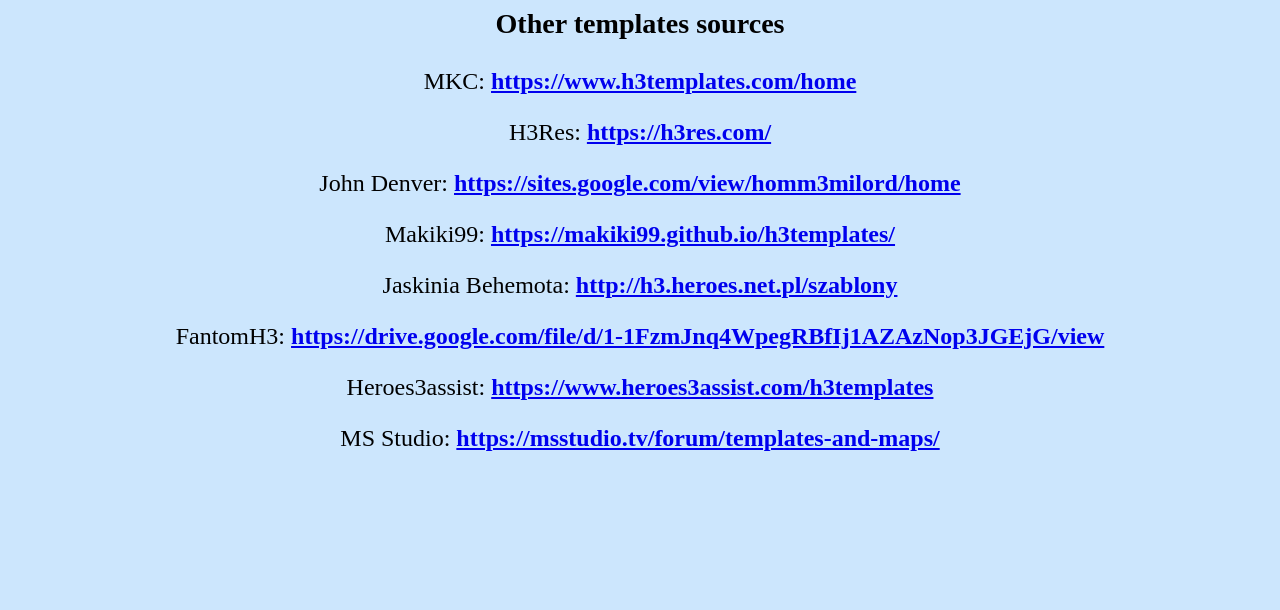
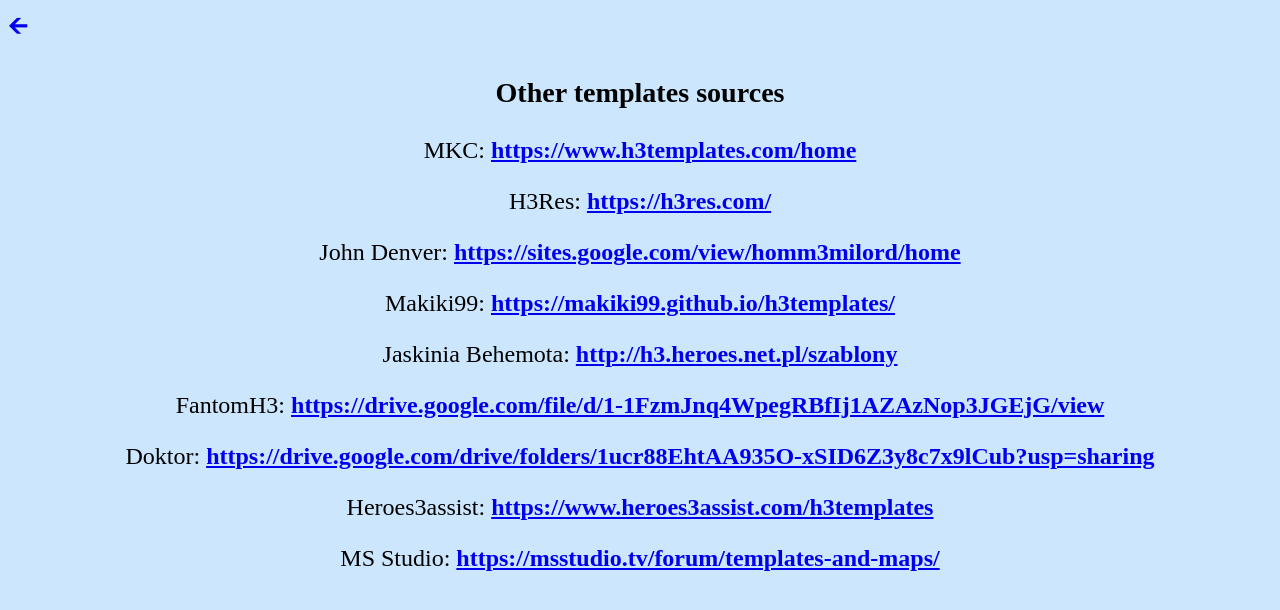
Before and after one commit to heroesthreetemplates/h3Sarmatia, a plain HTML site: page other.html in a window 1280 px wide. Drawn offline with Linux system fonts and the light colour scheme.

Commit message:
add doktor's drive

```diff
--- a/other.html
+++ b/other.html
@@ -3,6 +3,8 @@
   <title>Other templates sources</title>
 </head>
 <body style="background: #b4dbfdad; text-align: center; font-size: 1.5em;">
+  <div style="text-align: left;"><strong><a style="text-decoration: none; font-weight: bold;" href="./index.html">&#129128;</a></strong></div>
+
   <div >
     <h3>Other templates sources</h3>
     <p>MKC: <a target="_blank" href="https://www.h3templates.com/home"><strong>https://www.h3templates.com/home</strong></a></p>
@@ -11,6 +13,7 @@
     <p>Makiki99: <a target="_blank" href="https://makiki99.github.io/h3templates/"><strong>https://makiki99.github.io/h3templates/</strong></a></p>
     <p>Jaskinia Behemota: <a target="_blank" href="http://h3.heroes.net.pl/szablony"><strong>http://h3.heroes.net.pl/szablony</strong></a></p>
     <p>FantomH3: <a target="_blank" href="https://drive.google.com/file/d/1x9u7J6EwOpGQsHltLM8I0_XHpDTHaRUR/view"><strong>https://drive.google.com/file/d/1-1FzmJnq4WpegRBfIj1AZAzNop3JGEjG/view</strong></a></p>
+    <p>Doktor: <a target="_blank" href="https://drive.google.com/drive/folders/1ucr88EhtAA935O-xSID6Z3y8c7x9lCub?usp=sharing"><strong>https://drive.google.com/drive/folders/1ucr88EhtAA935O-xSID6Z3y8c7x9lCub?usp=sharing</strong></a></p>
     <p>Heroes3assist: <a target="_blank" href="https://www.heroes3assist.com/h3templates"><strong>https://www.heroes3assist.com/h3templates</strong></a></p>
     <p>MS Studio: <a target="_blank" href="https://msstudio.tv/forum/templates-and-maps/"><strong>https://msstudio.tv/forum/templates-and-maps/</strong></a></p>
   </div>
```
